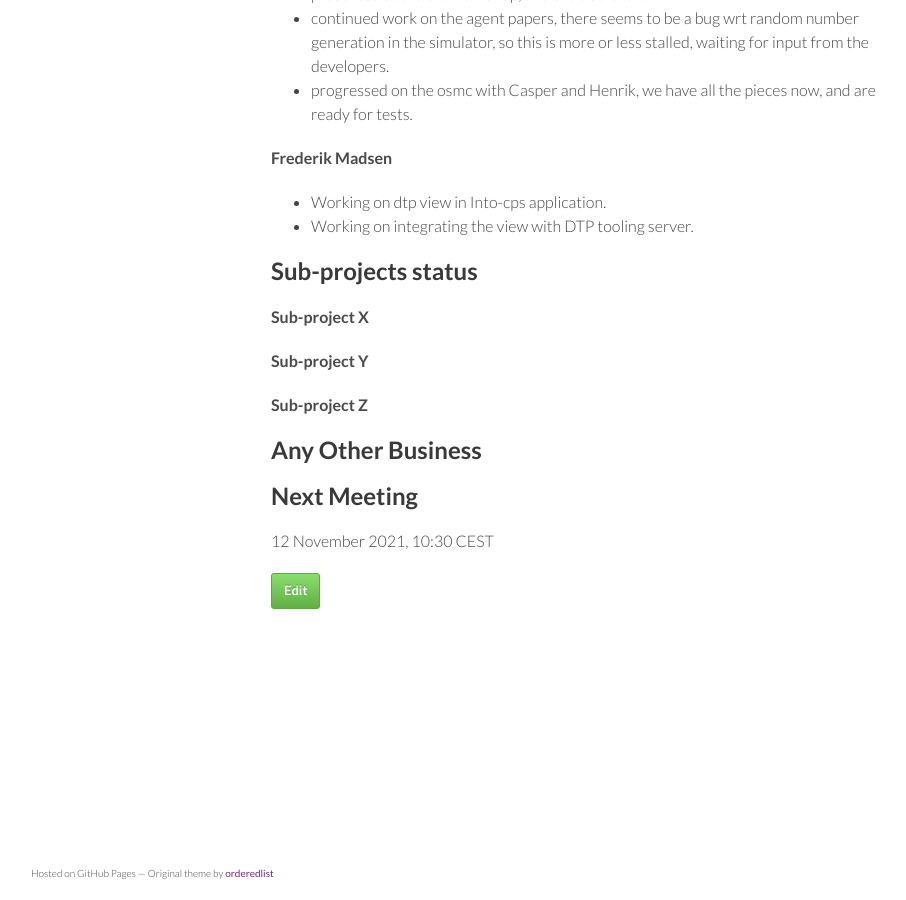
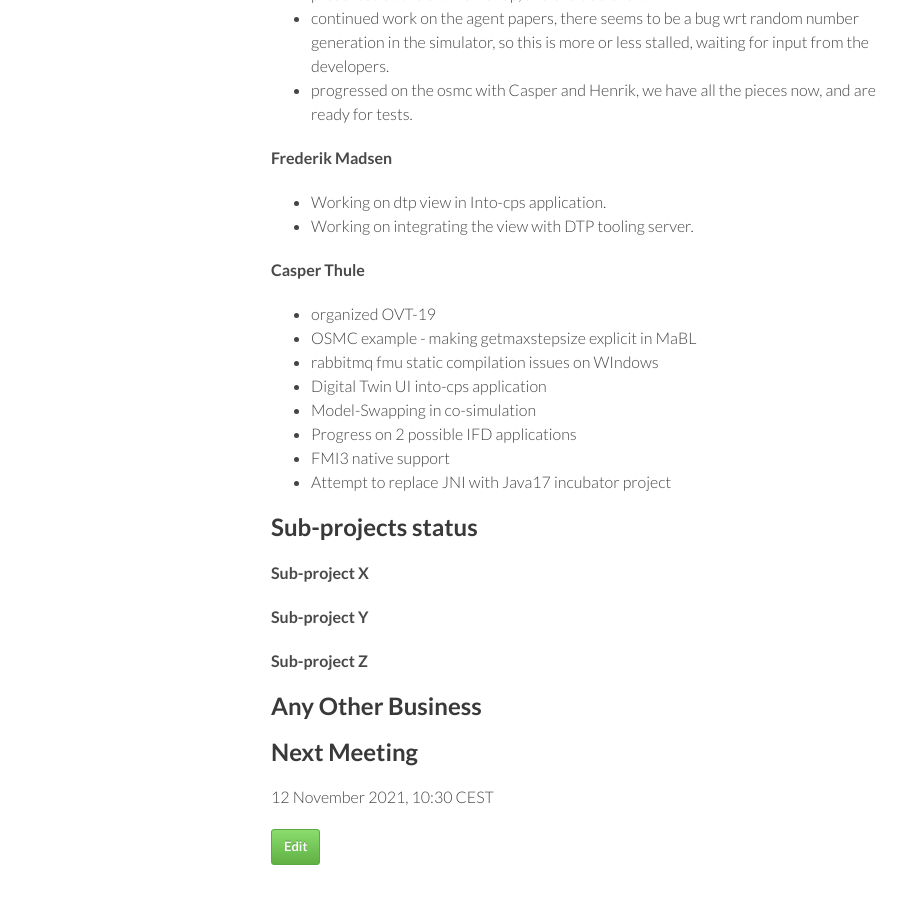
Before and after one commit to digitaltwincentre/digitaltwincentre.github.io, a Jekyll site: the page built from _biweeklies/Biweekly-48.md, in a window 1280 px wide and 900 px high, scrolled down 1055 px. Shown: the whole window, without its empty margins (179-1085 px from the left). Built offline with Jekyll 4.4.1, drawn with Linux system fonts in a browser that asks for light colours; nearby versions of some CDN libraries.

Commit message:
Update Biweekly-48.md

```diff
--- a/_biweeklies/Biweekly-48.md
+++ b/_biweeklies/Biweekly-48.md
@@ -53,6 +53,15 @@ date: 29 October 2021, 1030 CEST
 * Working on dtp view in Into-cps application.
 * Working on integrating the view with DTP tooling server.
 
+#### Casper Thule
+* organized OVT-19
+* OSMC example - making getmaxstepsize explicit in MaBL
+* rabbitmq fmu static compilation issues on WIndows
+* Digital Twin UI into-cps application
+* Model-Swapping in co-simulation
+* Progress on 2 possible IFD applications
+* FMI3 native support
+* Attempt to replace JNI with Java17 incubator project
 
 ## Sub-projects status
 
```
